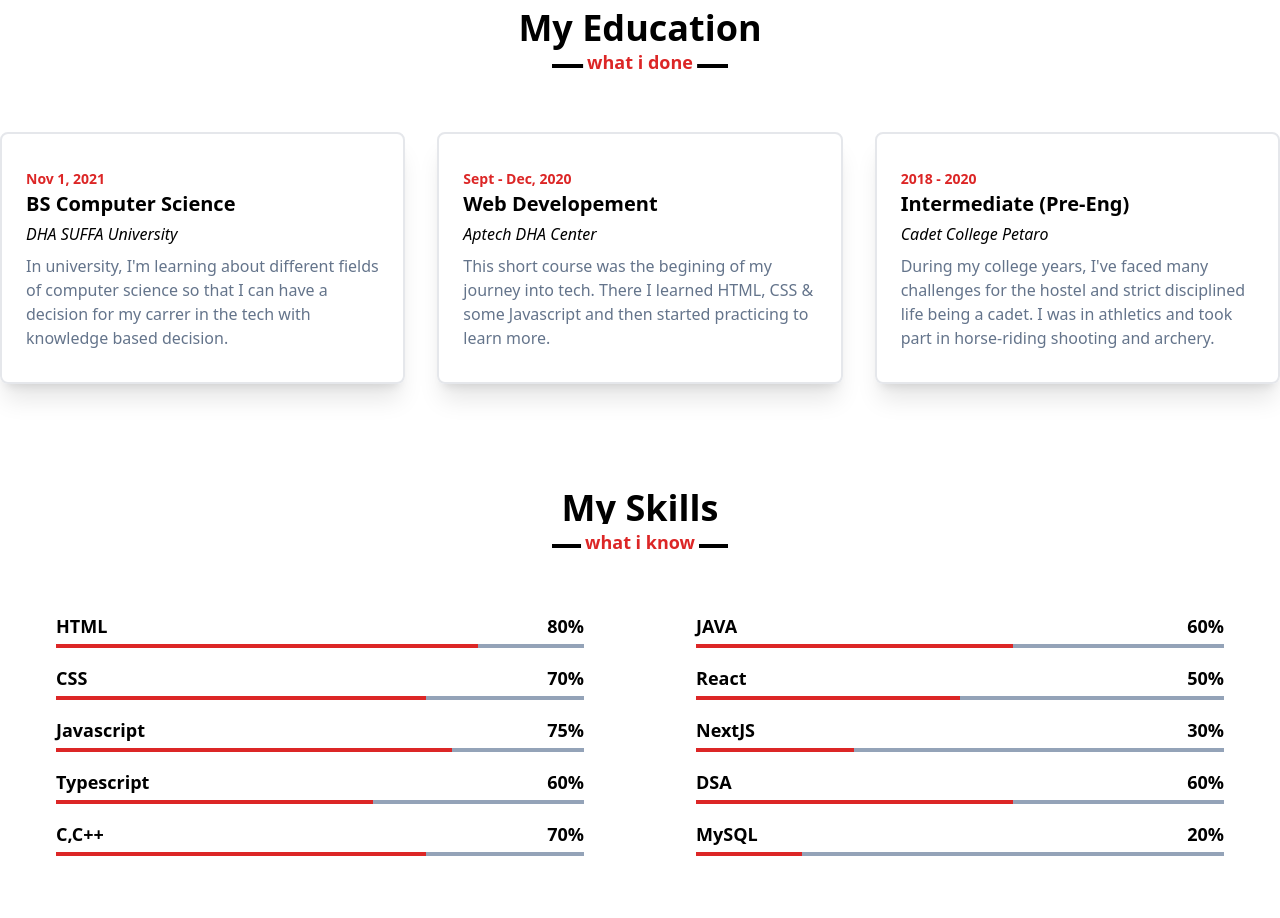
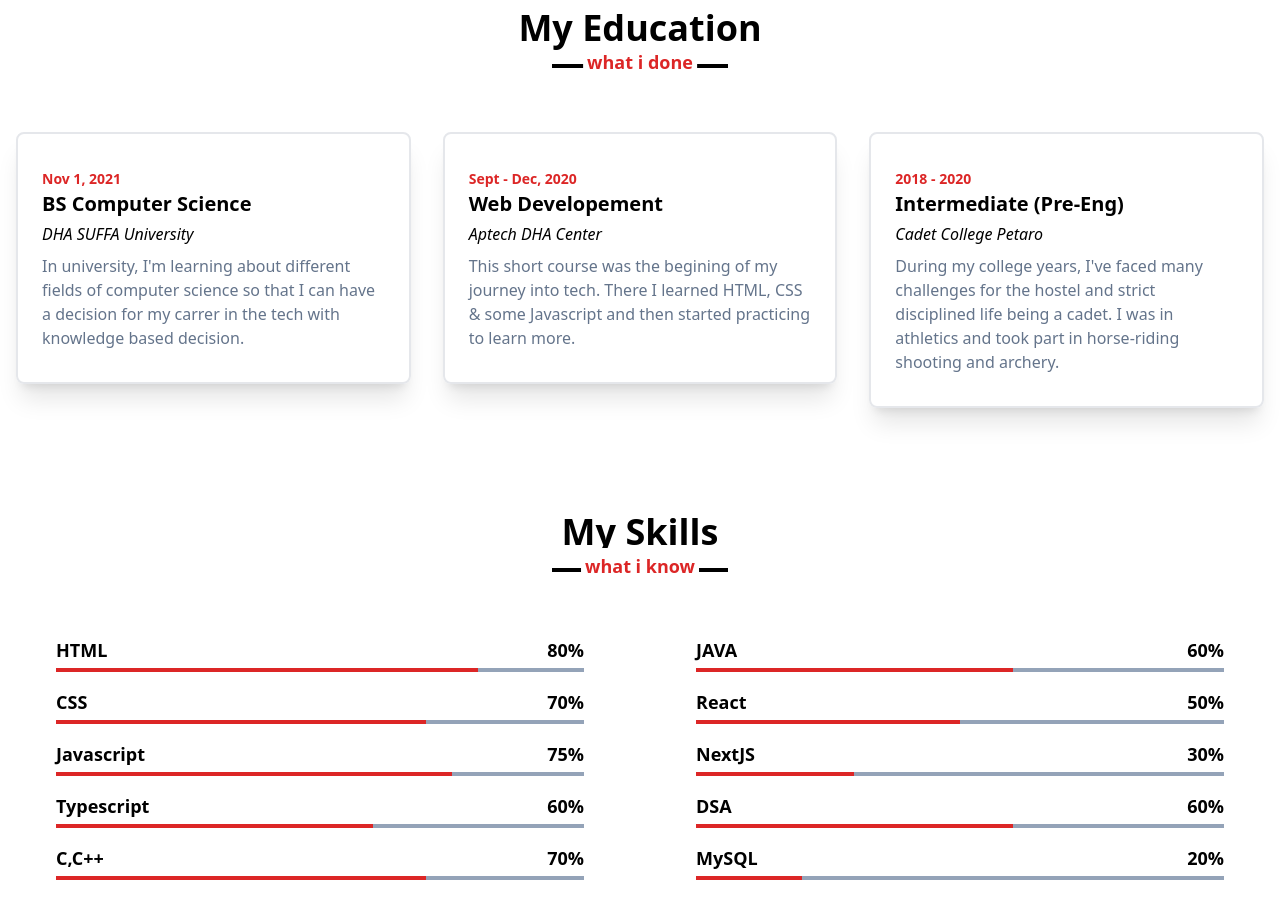
Before and after one commit to saadbutt27/MyResume-Website, a Next.js app: page / in a window 1280 px wide. Shown: the part 1440-2358 px from the top of the page. Built offline with nearby package versions, Linux system fonts and the light colour scheme.

Commit message:
minor adjustment for alignment

```diff
--- a/src/components/sections/Education.tsx
+++ b/src/components/sections/Education.tsx
@@ -15,7 +15,7 @@ const Education = () => {
           </div>
           {/* <Heading title={"My Education"} text={"what_i_done"} /> */}
 
-          <div className="flex flex-col lg:flex-row -mx-4">
+          <div className="flex flex-col lg:flex-row -mx-0 lg-mx-4">
             <div className="w-full max-w-full py-0 px-4 mb-6 lg:mb-auto">
               <div className="border-2 rounded-lg shadow-xl py-8 px-6">
                 <span className="text-sm text-red-600 font-semibold mb-2">
```
